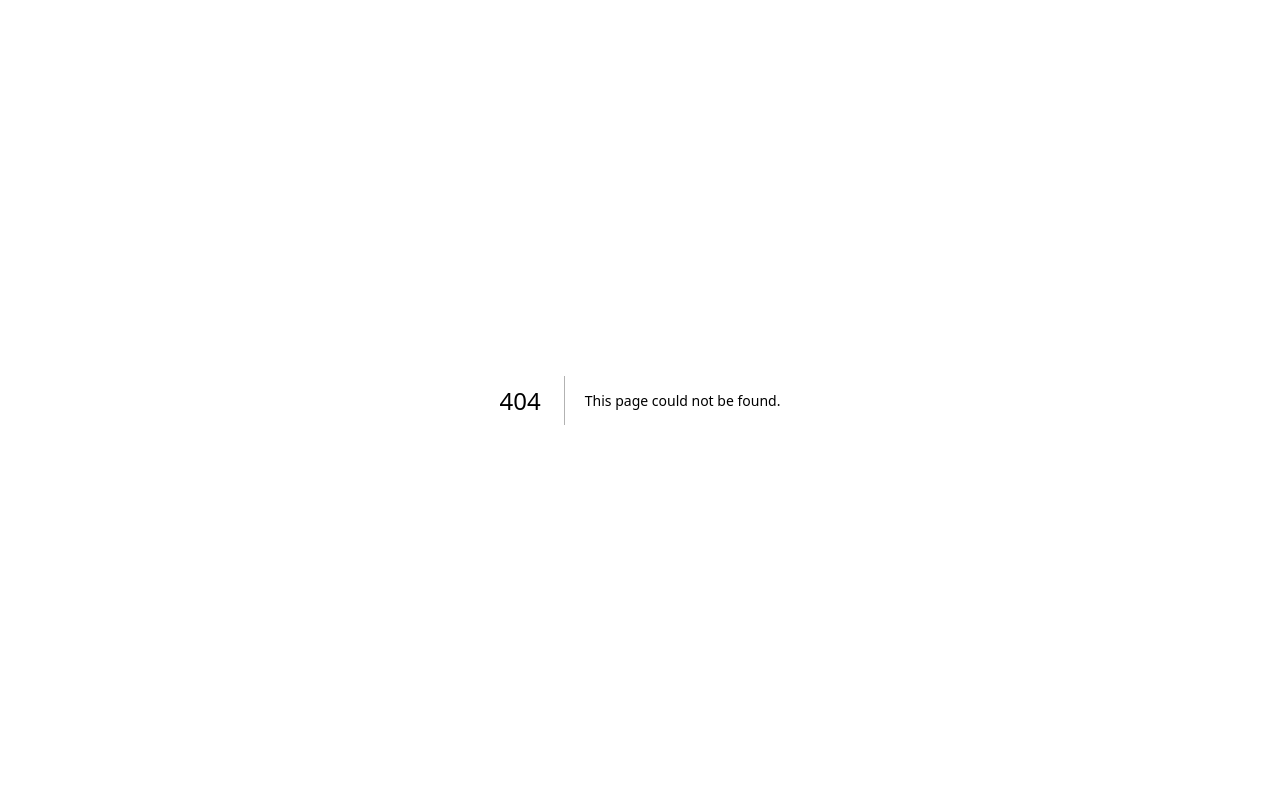
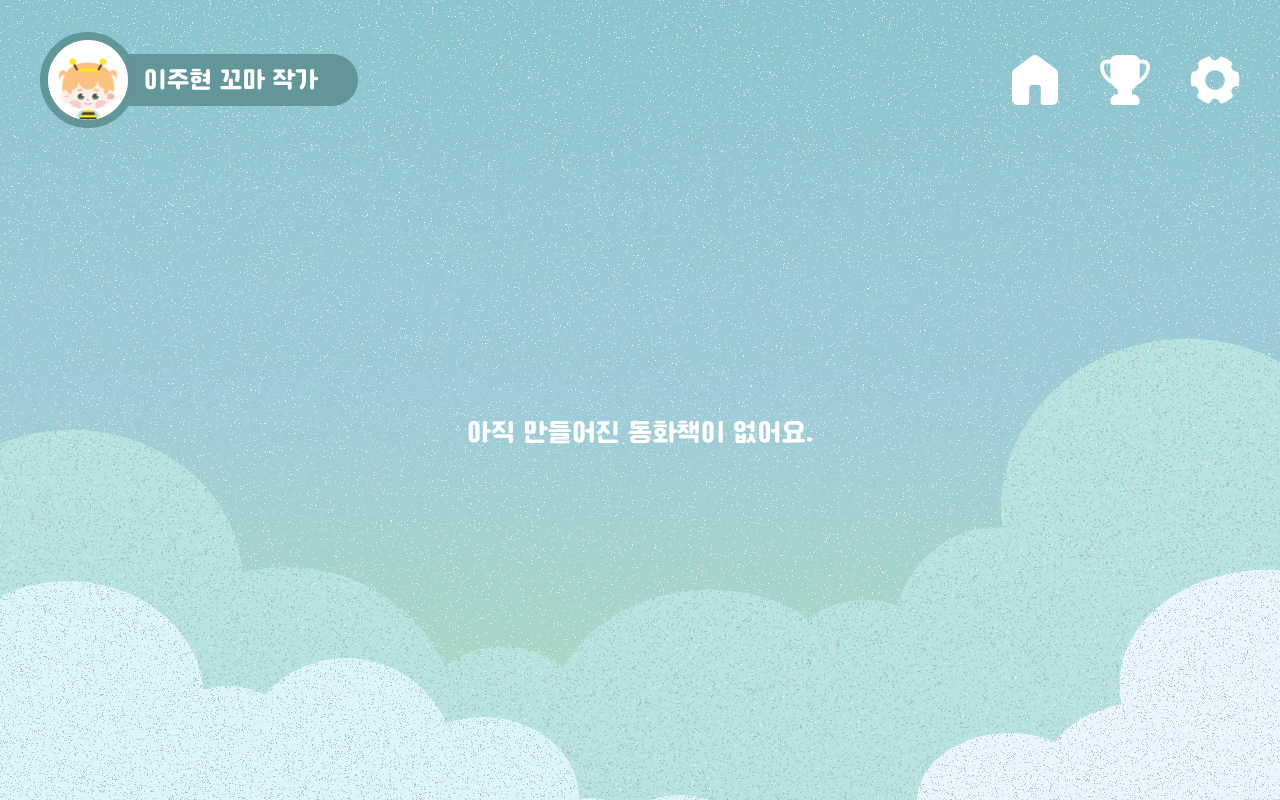
Before and after one commit to hana03030/fairytale-gongjakso, a Next.js app: page /album in a window 1280 px wide. Before the commit this address had no page. Built offline with nearby package versions, Linux system fonts and the light colour scheme.

Commit message:
feat: 동화 앨범 레이아웃 구현

```diff
--- /dev/null
+++ b/src/app/album/page.tsx
@@ -0,0 +1,77 @@
+'use client';
+
+import { useEffect, useState } from 'react';
+import { useRouter } from 'next/navigation';
+import Image from 'next/image';
+import Header from '@/components/common/Header';
+import BookCard from '@/components/album/BookCard';
+import { useDragScroll } from '@/hooks/useDragScroll';
+
+interface BookItem {
+  id: number;
+  title: string;
+  coverImage: string;
+  date: string;
+}
+
+export default function AlbumPage() {
+  const router = useRouter();
+  const [books, setBooks] = useState<BookItem[]>([]);
+
+  const { scrollRef, scrollProps } = useDragScroll();
+
+  useEffect(() => {
+    const stored = localStorage.getItem('fairytale_album');
+    if (stored) {
+      setBooks(JSON.parse(stored));
+    }
+  }, []);
+
+  return (
+    <main className="w-screen h-screen bg-[#B2DFDB] overflow-hidden px-[6vw] py-[5vh] relative flex flex-col justify-between select-none">
+      <div className="absolute inset-0 w-full h-full z-0">
+        <Image
+          src="/images/main-bg.png"
+          alt="배경"
+          fill
+          priority
+          className="object-cover"
+        />
+      </div>
+
+      {/* 헤더 */}
+      <Header type={2} userName="이주현" />
+
+      {/* 가로 마우스 드래그 스크롤 컨테이너 */}
+      <div className="pt-[8vh] z-10 w-full flex-1 flex items-center my-auto min-h-[65vh]">
+        {books.length === 0 ? (
+          <div className="w-full flex flex-col items-center justify-center text-white font-cafe24 text-[2vw]">
+            <p>아직 만들어진 동화책이 없어요.</p>
+          </div>
+        ) : (
+          <div
+            ref={scrollRef}
+            {...scrollProps}
+            className="w-full flex flex-row gap-[3.5vw] overflow-x-auto py-6 px-2 scrollbar-none select-none items-center"
+            style={{ ...scrollProps.style, scrollBehavior: 'auto' }}
+          >
+            {books.map((book) => (
+              <BookCard
+                key={book.id}
+                book={book}
+                onClick={() => {
+                  // 드래그 예방
+                  if (
+                    scrollRef.current?.getAttribute('data-dragging') === 'true'
+                  )
+                    return;
+                  router.push(`/album/viewer?id=${book.id}`);
+                }}
+              />
+            ))}
+          </div>
+        )}
+      </div>
+    </main>
+  );
+}
```
